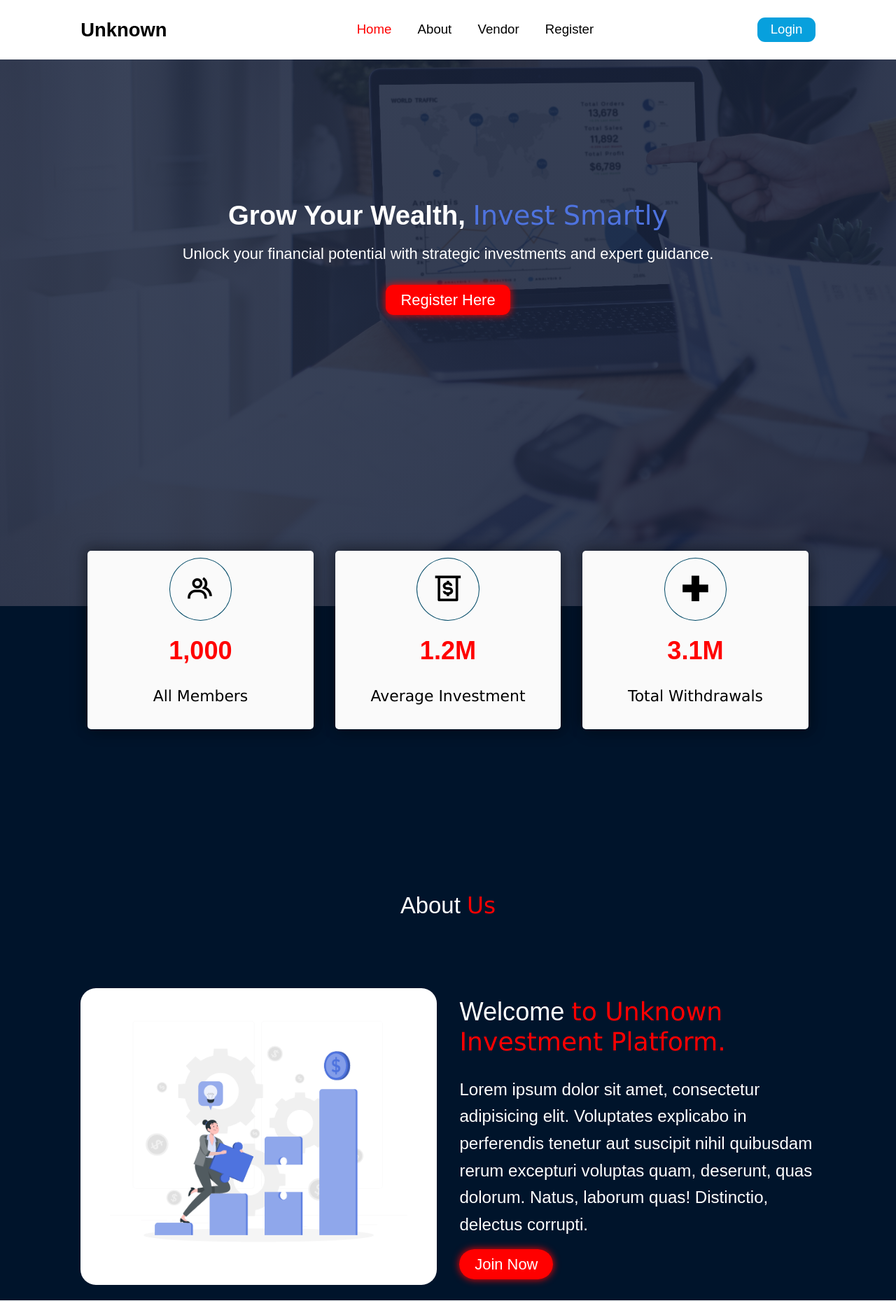
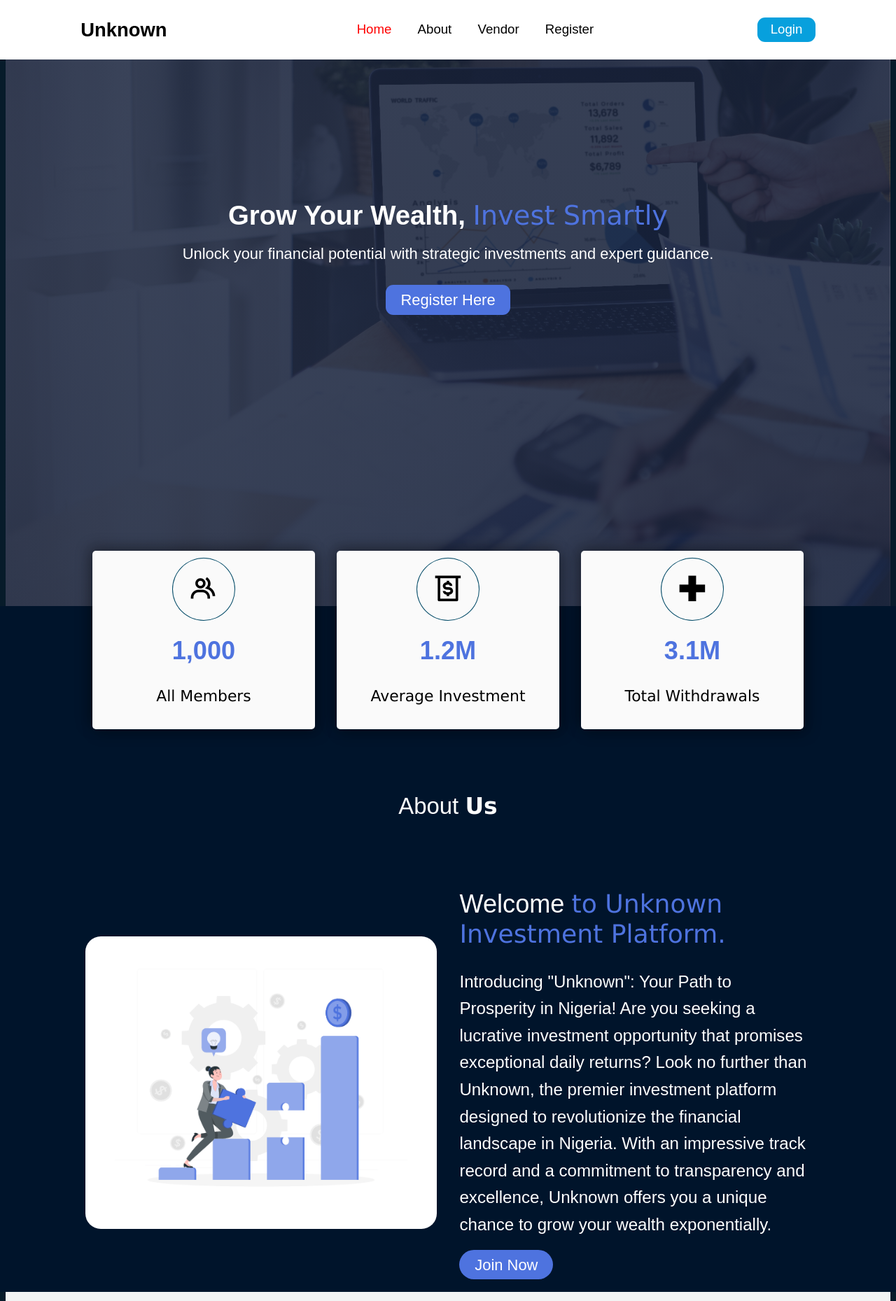
Before and after one commit to coder-frank/investment, a PHP site: page / in a window 1280 px wide. Shown: the top 1859 px of the page at 70% size. Run offline with PHP 8.4, Linux system fonts and the light colour scheme.

Commit message:
some changes

```diff
--- a/index.html
+++ b/index.html
@@ -9,27 +9,27 @@
 	<link href='https://unpkg.com/boxicons@2.1.4/css/boxicons.min.css' rel='stylesheet'>
 	<link rel="stylesheet" href="https://cdnjs.cloudflare.com/ajax/libs/font-awesome/5.15.4/css/all.min.css">
 </head>
-<body>
+<body class="container-fluid">
 	<header class="header">
         <a href="#" class="logo">Unknown</a>
         <i class='bx bx-menu' id="menu-icon"></i>
 
         <nav class="nav">
-            <a href="#" class="active">Home</a>
-            <a href="#">About</a>
-            <a href="#">Vendor</a>
-            <a href="#">Register</a>
+            <a href="./index.html" class="active">Home</a>
+            <a href="#about">About</a>
+            <a href="./vendors.html">Vendor</a>
+            <a href="./register.php">Register</a>
 
 
         </nav>
-		<a href="#" class="btn">Login</a>
+		<a href="./login.php" class="btn">Login</a>
     </header>
 
 	<div class="hero-container">
 		<div class="box">
 			<h1>Grow Your Wealth, <span>Invest Smartly</span> </h1>
 			<p>Unlock your financial potential with strategic investments and expert guidance.</p>
-			<a href="#" class="btn1">Register Here</a>
+			<a href="./register.php" class="btn1">Register Here</a>
 		</div>
 
 
@@ -71,7 +71,14 @@
 			</div>
 			<div class="about-content">
 				<h4>Welcome <span class="multiple-text">to Unknown Investment Platform.</span> </h4>
-				<p>Lorem ipsum dolor sit amet, consectetur adipisicing elit. Voluptates explicabo in perferendis tenetur aut suscipit nihil quibusdam rerum excepturi voluptas quam, deserunt, quas dolorum. Natus, laborum quas! Distinctio, delectus corrupti.</p>
+				<p>
+					Introducing "Unknown": Your Path to Prosperity in Nigeria!
+
+					Are you seeking a lucrative investment opportunity that promises exceptional daily returns? Look no further than
+					Unknown, the premier investment platform designed to revolutionize the financial landscape in Nigeria. With an
+					impressive track record and a commitment to transparency and excellence, Unknown offers you a unique chance to
+					grow your wealth exponentially.
+				</p>
 				<a href="#" class="btn2">Join Now</a>
 			</div>
 		</div>
--- a/register.php
+++ b/register.php
@@ -19,6 +19,7 @@
 
     <!-- Custom styles for this template-->
     <link href="./universal/css/sb-admin-2.min.css" rel="stylesheet">
+
 
 </head>
 
@@ -142,8 +143,6 @@
     <script src="./admin/vendor/jquery-easing/jquery.easing.min.js"></script>
 
     <!-- Custom scripts for all pages-->
-    <script src="./admin/js/sb-admin-2.min.js"></script>
-
 </body>
 
 </html>
--- a/universal/custom/custom.css
+++ b/universal/custom/custom.css
@@ -115,10 +115,9 @@ section{
 .hero-container .box .btn1{
     color: var(--text-color);
     font-size: 2rem;
-    background: red;
+    background: #4e73df;
     padding: .8rem 2rem;
     border-radius: 1rem;
-    box-shadow: 0 0 1rem rgb(255, 0, 0);
     transition: .5s ease;
 }
 .hero-container .box .btn1:hover{
@@ -162,7 +161,8 @@ section{
     color: black;
 }
 .row .items .box1:hover .icon {
-    background: red;
+    background: #4e73df;
+    color: white;
 }
 .row .items .box1 i{
     padding: 1.8rem;
@@ -172,7 +172,7 @@ section{
     font-size: 3.3rem;
     padding: 2rem;
     font-weight: 600;
-    color: red;
+    color: #4e73df;
     transition: .3s all ease-in;
 }
 .row .items .box1:hover h3{
@@ -187,9 +187,11 @@ section{
     font-size: 3rem;
     text-align: center;
     padding-bottom: 5rem;
+    margin-top: -13rem;
+
 }
 .about h1 span{
-    color: red;
+    font-weight: bold;
     font-family: 'Verdana', sans-serif;
 }
 .about .box{
@@ -222,7 +224,7 @@ section{
     padding-bottom: 2rem;
 }
 .about .box .about-content span{
-    color: red;
+    color: #4e73df;
     font-family: 'Verdana', sans-serif;
 }
 .about .box .about-content p{
@@ -233,10 +235,9 @@ section{
 .about .box .about-content .btn2{
     color: var(--text-color);
     font-size: 2rem;
-    background: red;
+    background: #4e73df;
     padding: .8rem 2rem;
     border-radius: 2rem;
-    box-shadow: 0 0 1rem rgb(255, 0, 0);
     transition: .5s all ease-in;
 }
 .about .box .about-content .btn2:hover{
@@ -247,9 +248,9 @@ section{
     text-align: center;
     background: #f3f3f3;
     color: black;
+    margin-top: -5rem;
 }
 .plan span{
-    color: red;
     font-family: 'Verdana', sans-serif;
     font-size: 2rem;
 
@@ -276,8 +277,8 @@ section{
     text-align: center;
     padding: 10px;
     margin: 10px;
-    background: #071b2a;
-    color: white;
+    background: white;
+    color: #071b2a;
     border-radius: 5px;
     box-shadow: 5px 5px 20px rgba(0, 0, 0, 0.103), -5px -5px 20px rgba(0, 0, 0, 0.091);
     transition: all 0.3s ease-in
@@ -299,10 +300,9 @@ section{
 .plan .plan-item .bx1 .btn3{
     color: var(--text-color);
     font-size: 2rem;
-    background: red;
+    background: #4e73df;
     padding: .8rem 2rem;
     border-radius: 2rem;
-    box-shadow: 0 0 1rem rgb(255, 0, 0);
     transition: .5s all ease-in;
 }
 .plan .plan-item .bx1 .btn3:hover{
```
